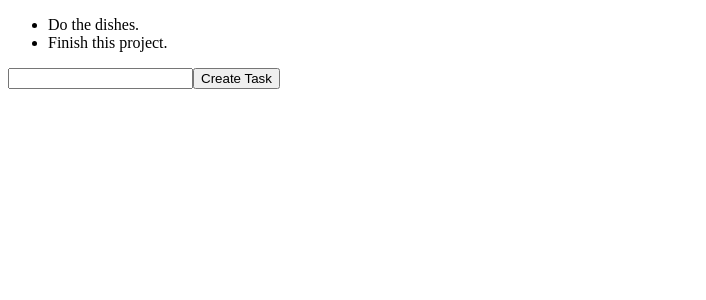
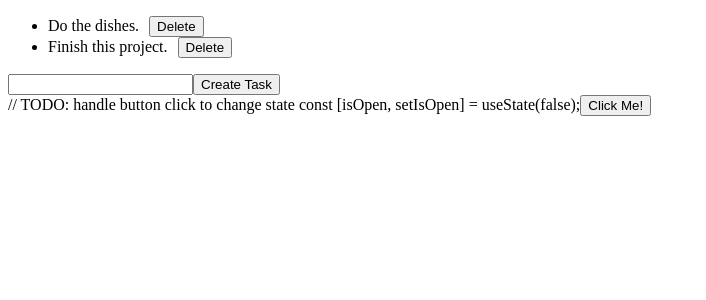
Before and after one commit to vivianhui5/crimtechS24deliverable, a React (Vite) app in the folder OneDrive/Desktop/project-vite/: page / in a window 1280 px wide. Shown: the top 300 px of the page, without its empty margins (0-706 px from the left). Built offline with nearby package versions, Linux system fonts and the light colour scheme.

Commit message:
delete functionality

```diff
--- a/OneDrive/Desktop/project-vite/src/App.tsx
+++ b/OneDrive/Desktop/project-vite/src/App.tsx
@@ -1,50 +1,44 @@
 import { useState } from "react";
+import Modal from "./components/Modal";
+import ToDo from "./ToDo"; // Adapt the location to your strategy
 
 function App() {
+  const [todos, setTodos] = useState(['Do the dishes.', 'Finish this project.']); // Minor variable name standardization
+  const [inputText, setInputText] = useState('');
 
-    const [todos, setToDos] = useState(['Do the dishes.', 'Finish this project.']);
-
-    // State for the input text
-    const [inputText, setInputText] = useState('');
-
-    // Handle input text change
-    const handleInputChange = (event) => {
-      setInputText(event.target.value);
-    };
+  const handleInputChange = (event) => {
+    setInputText(event.target.value);
+  };
 
   const handleSubmit = (event) => {
-    event.preventDefault(); // Prevents form from refreshing the page
-    // Adds the new task if inputText is not empty
+    event.preventDefault();
     if (inputText.trim() !== '') {
-      setToDos([...todos, inputText]);
-      setInputText(''); // Clear the input after adding
+      setTodos([...todos, inputText]);
+      setInputText('');
     } else {
       alert("Can't add an empty task, let's be productive! 😄");
     }
   };
 
+  // Match index and filter by index
+  const handleDelete = (indexToDelete) => {
+    setTodos(todos.filter((_todo, index) => index !== indexToDelete));
+  };
 
-    // TODO: make components needed for TODO
   return (
     <>
       <ul>
         {todos.map((todo, index) => (
-          <li key={index}>{todo}</li>
+          <ToDo key={index} text={todo} onDelete={() => handleDelete(index)} />
         ))}
       </ul>
-
-
-      <form onSubmit={handleSubmit}
-       style={{
-         marginTop: '10px',
-       }}>
+      <form onSubmit={handleSubmit} style={{marginTop: '10px'}}>
         <input value={inputText} onChange={handleInputChange} />
         <button type="submit">Create Task</button>
       </form>
-
-
+      <Modal />
     </>
-  )
+  );
 }
 
-export default App
+export default App;
--- /dev/null
+++ b/OneDrive/Desktop/project-vite/src/ToDo.tsx
@@ -0,0 +1,11 @@
+// In ToDo.js
+function ToDo({ text, onDelete }) { // Receives the onDelete prop
+    return (
+      <li>
+        {text}
+        <button onClick={onDelete} style={{ marginLeft: '10px' }}>Delete</button>
+      </li>
+    );
+  }
+
+  export default ToDo;
--- a/OneDrive/Desktop/project-vite/src/components/Modal.tsx
+++ b/OneDrive/Desktop/project-vite/src/components/Modal.tsx
@@ -1,3 +1,4 @@
+
 import { createPortal } from 'react-dom'
 
 const modalRoot = document.getElementById('modal')
@@ -7,9 +8,10 @@ export default function Modal() {
   // this is where the modal should be rendered and destroyed
   return (
     <>
-      {
+
         // TODO: handle button click to change state
-      }
+        const [isOpen, setIsOpen] = useState(false);
+
       <button>Click Me!</button>
 
       {
@@ -19,6 +21,7 @@ export default function Modal() {
         <div>
           {
             // TODO: style with the specifications given in the README
+
           }
         </div>,
         modalRoot as Element,
```
